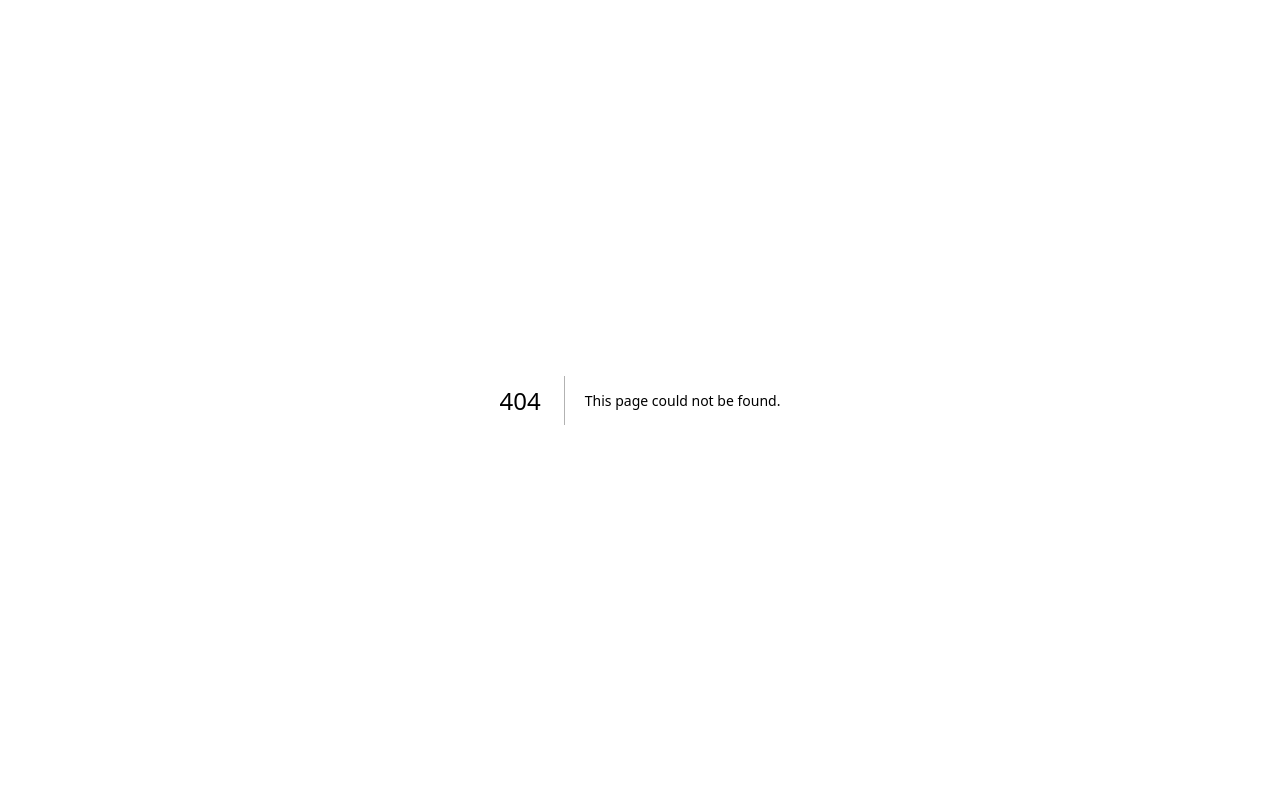
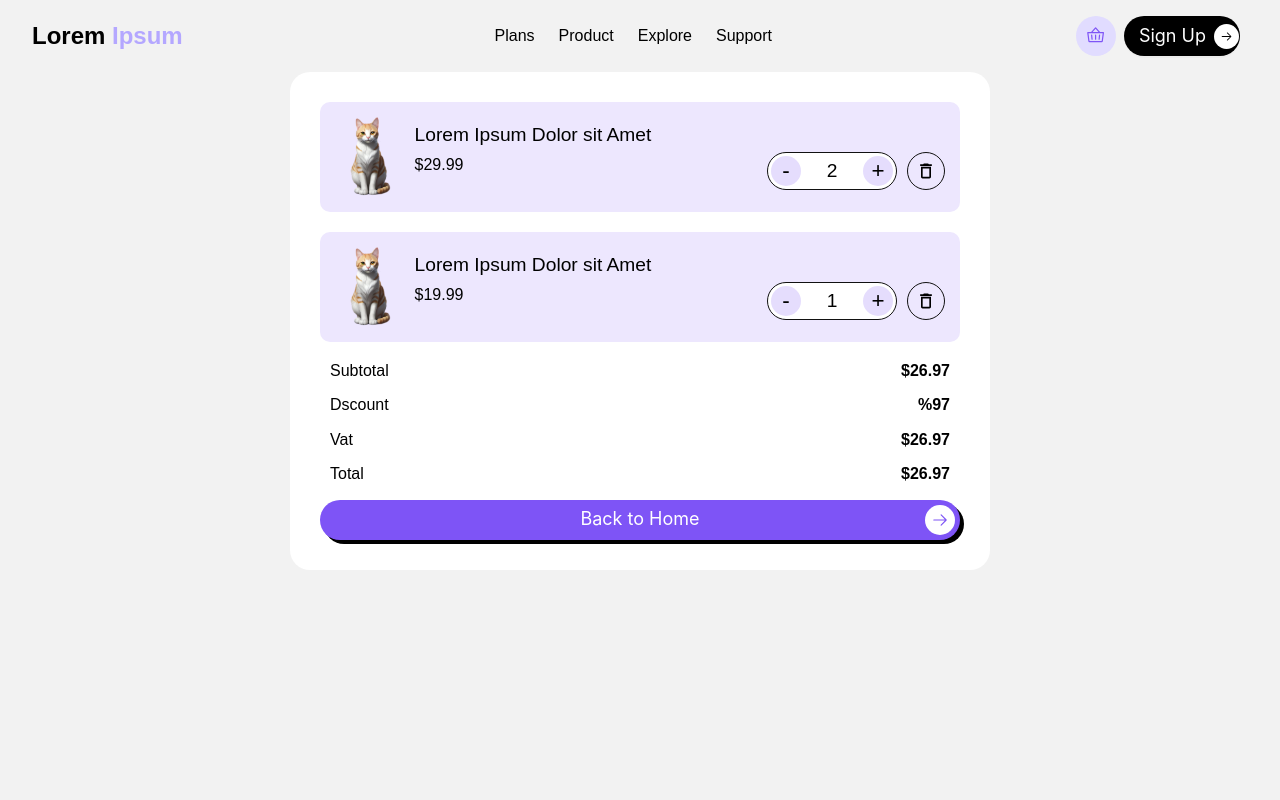
Before and after one commit to RaheelArif/kidgeni, a Next.js app: page /order-confirmation in a window 1280 px wide. Before the commit this address had no page. Shown: the top 800 px of the page. Built offline with nearby package versions, Linux system fonts and the light colour scheme; what @ant-design/nextjs-registry would draw is missing.

Commit message:
order confirm

```diff
--- /dev/null
+++ b/src/app/order-confirmation/page.js
@@ -0,0 +1,14 @@
+import OrderConfirmation from '@/components/checkout/OrderConfirmation'
+import Footer from '@/components/Footer/Footer'
+import Header from '@/components/Header/Header'
+import React from 'react'
+
+export default function page() {
+  return (
+    <div className="light-bg">
+      <Header  />
+      <OrderConfirmation />
+      <Footer  />
+    </div>
+  )
+}
--- a/src/components/Header/CartItem.js
+++ b/src/components/Header/CartItem.js
@@ -6,7 +6,7 @@ import { MdDeleteOutline } from "react-icons/md";
 const CartItem = ({ item, bgFalse , borderBottom }) => {
   return (
     <div
-      style={{ background: bgFalse ? "transparent" : "#EDE7FE" , borderBottom : borderBottom ? "1px solid black" : "20px" , borderRadius:borderBottom ?  "0px" : "10px" }}
+      style={{ background: bgFalse ? "transparent" : "#EDE7FE" , borderBottom : borderBottom ? "1px solid black" : "none" , borderRadius:borderBottom ?  "0px" : "10px" }}
       className={styles.cartItem}
     >
       <Image src={item.image} alt={item.title} className={styles.itemImage} />
--- a/src/components/checkout/CheckoutForm.module.scss
+++ b/src/components/checkout/CheckoutForm.module.scss
@@ -3,7 +3,7 @@
 }
 
 .checkoutFormWrapper {
-  padding: 20px;
+  padding: 30px;
   border-radius: 20px;
   background-color: white;
 }
@@ -47,8 +47,24 @@
     margin-right: 20px;
   }
 }
-.priceText{
-  padding:0px 10px;
+.priceText {
+  padding: 0px 10px;
   display: flex;
   justify-content: space-between;
 }
+.orderConfirmationContainer {
+  display: flex;
+  justify-content: center;
+}
+.orderConfirmationContainer2 {
+  display: flex;
+  justify-content: center;
+}
+.orderConfirmationContainer2 {
+  max-width: 700px;
+  width: 100%;
+
+  .checkoutFormWrapper {
+    width: 100%;
+  }
+}
--- /dev/null
+++ b/src/components/checkout/OrderConfirmation.js
@@ -0,0 +1,70 @@
+import React from "react";
+import styles from "./CheckoutForm.module.scss";
+import { PiArrowRight } from "react-icons/pi";
+import BlackButton from "../ui/BlackButton";
+import dummyCat from "/public/images/dummyCat.png";
+import CartItem from "../Header/CartItem";
+
+export default function OrderConfirmation() {
+  const cartItems = [
+    {
+      id: 1,
+      title: "Lorem Ipsum Dolor sit Amet",
+      price: 29.99,
+      quantity: 2,
+      image: dummyCat,
+    },
+    {
+      id: 2,
+      title: "Lorem Ipsum Dolor sit Amet",
+      price: 19.99,
+      quantity: 1,
+      image: dummyCat,
+    },
+  ];
+  return (
+    <div className={styles.orderConfirmationContainer}>
+      <div className={styles.orderConfirmationContainer2}>
+        <div className={styles.checkoutFormWrapper}>
+          {cartItems?.length > 0 ? (
+            cartItems.map((item) => (
+              <CartItem
+                //   borderBottom={true}
+
+                key={item.id}
+                item={item}
+              />
+            ))
+          ) : (
+            <p>Your cart is empty</p>
+          )}
+              <div className={styles.priceContainer}>
+            <p className={styles.priceText}>
+              <span>Subtotal</span> <b> $26.97</b>
+            </p>
+            <p className={styles.priceText}>
+              <span>Dscount</span> <b> %97</b>
+            </p>
+            <p className={styles.priceText}>
+              <span>Vat</span> <b> $26.97</b>
+            </p>
+            <p className={styles.priceText}>
+              <span>Total</span> <b> $26.97</b>
+            </p>
+            <BlackButton
+              text="Back to  Home"
+              icon={<PiArrowRight />}
+              size="large"
+              shape="round"
+
+              // onClick={handleButtonClick}
+              className="additional-class"
+              iconStyle={{ color: "white", marginLeft: "5px" }} // Custom icon styles
+              buttonStyle={{ backgroundColor: "blue" }} // Custom button styles
+            />
+          </div>
+        </div>
+      </div>
+    </div>
+  );
+}
```
